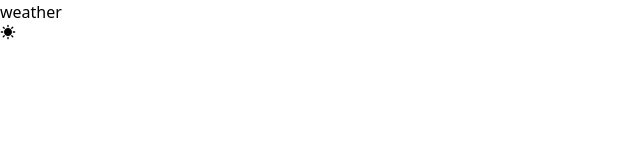
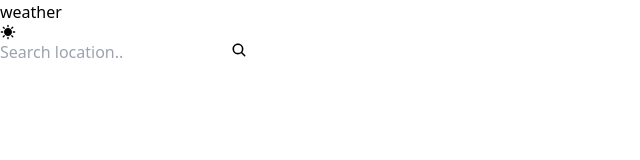
Before and after one commit to AlyAbdelrahman/weather, a Next.js app: page / in a window 1280 px wide. Shown: the top 160 px of the page, without its empty margins (0-640 px from the left). Built offline with nearby package versions, Linux system fonts and the light colour scheme.

Commit message:
integrate searchbox in navbar component

```diff
--- a/src/components/Navbar.js
+++ b/src/components/Navbar.js
@@ -1,5 +1,7 @@
 import React from 'react';
 import { MdSunny } from 'react-icons/md'
+import Searchbox from './Searchbox';
+
 
 export default function Navbar() {
     return (
@@ -12,9 +14,7 @@ export default function Navbar() {
                     <MdSunny className='text-yellow-300 text-3xl mt-1'/>
                 </p>
                 {/* */}
-                <section>
-
-                </section>
+                <Searchbox/>
             </div>
         </nav>
     )
```
